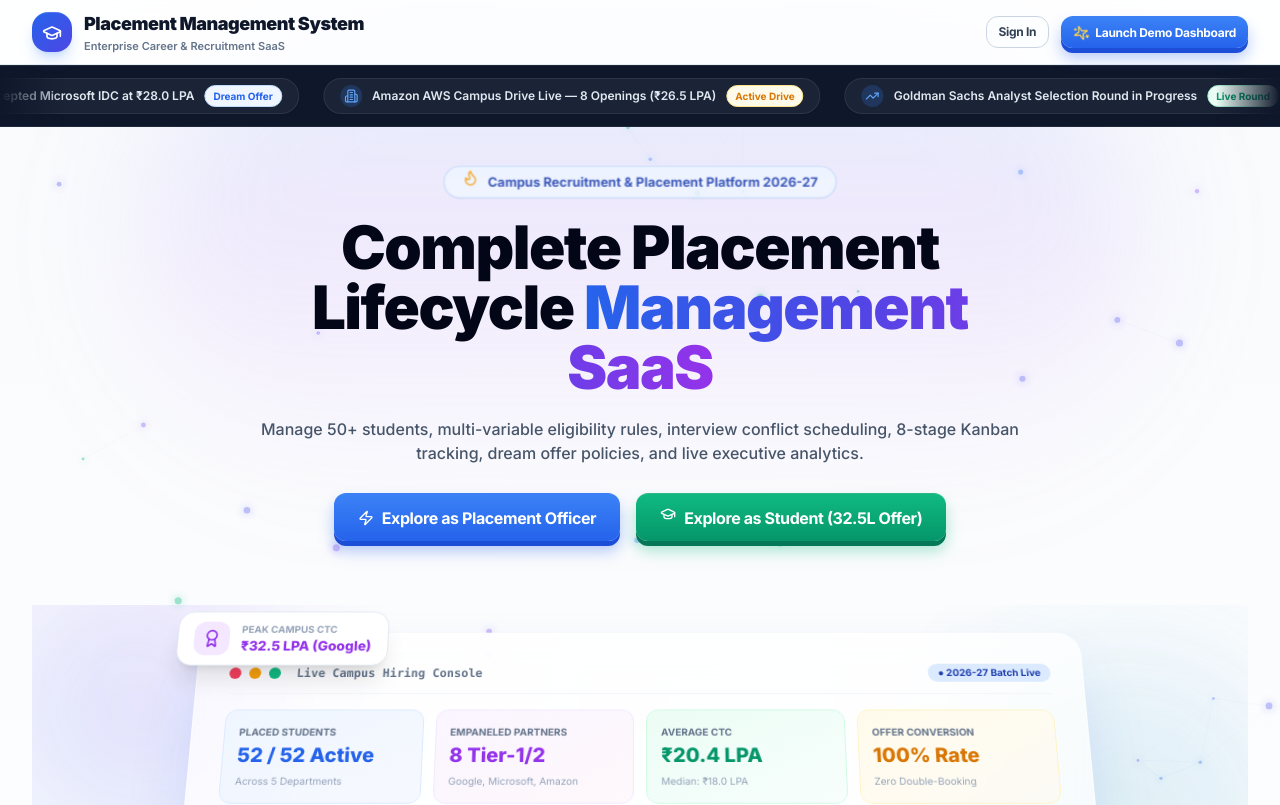
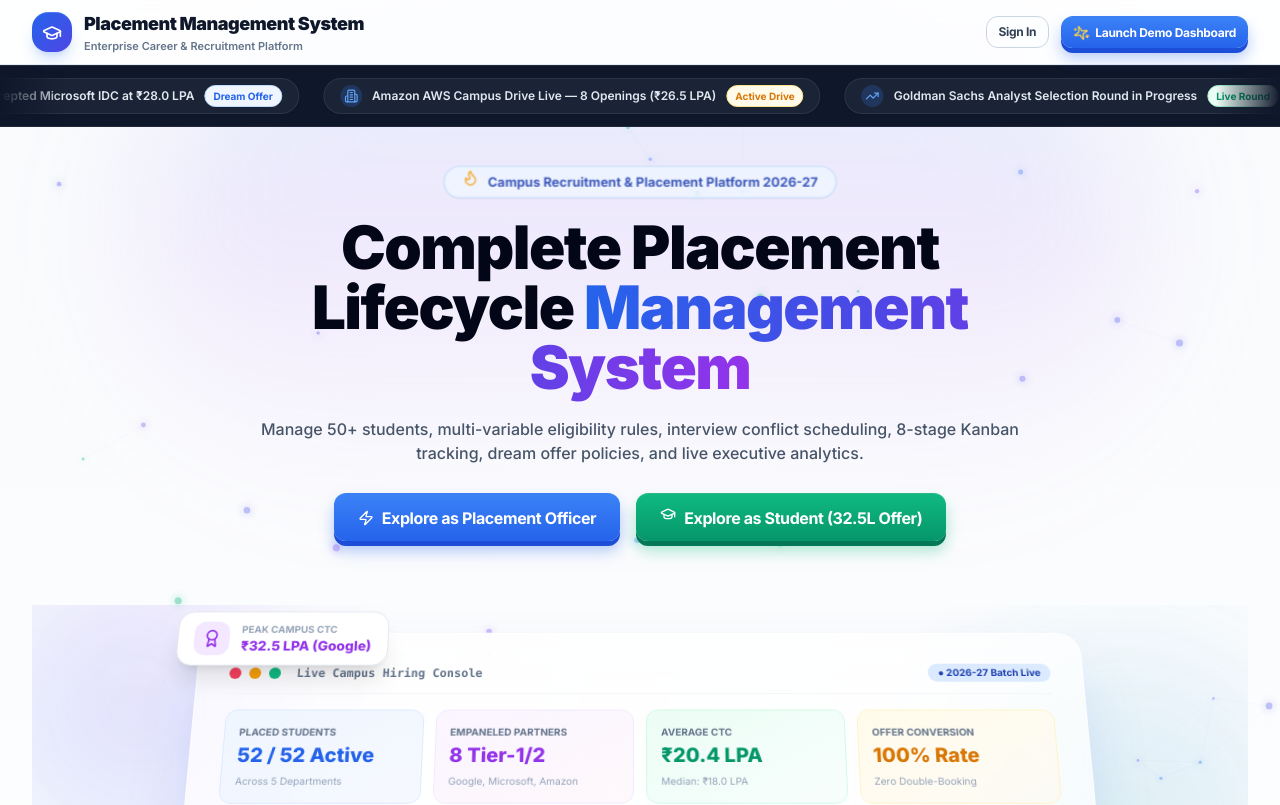
Before and after one commit to kmahadevaprasad41-ui/placement-management-system, a Next.js app: page / in a window 1280 px wide. Shown: the top 805 px of the page. Built offline with nearby package versions, Linux system fonts and the light colour scheme.

Commit message:
Update title: Remove SaaS and replace with Management System across portal

```diff
--- a/src/app/layout.tsx
+++ b/src/app/layout.tsx
@@ -9,7 +9,7 @@ const inter = Inter({
 });
 
 export const metadata: Metadata = {
-  title: "Placement Management System | Campus SaaS",
+  title: "Placement Management System | Campus Portal",
   description: "Enterprise campus recruitment, eligibility evaluation, and offer management platform.",
 };
 
--- a/src/app/page.tsx
+++ b/src/app/page.tsx
@@ -145,7 +145,7 @@ export default function LandingPage() {
                 <span className="inline-block w-2 h-2 rounded-full bg-emerald-500 animate-ping" />
               </h1>
               <p className="text-[11px] text-slate-500 dark:text-slate-400 font-semibold">
-                Enterprise Career & Recruitment SaaS
+                Enterprise Career & Recruitment Platform
               </p>
             </div>
           </div>
@@ -184,7 +184,7 @@ export default function LandingPage() {
           <h2 className="text-4xl sm:text-5xl lg:text-6xl font-black tracking-tight text-slate-950 dark:text-white leading-[1.1]">
             Complete Placement Lifecycle{" "}
             <span className="bg-gradient-to-r from-blue-600 via-indigo-600 to-purple-600 bg-clip-text text-transparent">
-              Management SaaS
+              Management System
             </span>
           </h2>
 
--- a/src/components/layout/sidebar.tsx
+++ b/src/components/layout/sidebar.tsx
@@ -183,7 +183,7 @@ export function Sidebar({ user, isOpen, onClose }: SidebarProps) {
                 Placement Portal
               </h1>
               <p className="text-[10px] text-blue-600 font-bold uppercase tracking-wider">
-                Enterprise SaaS
+                Enterprise Portal
               </p>
             </div>
           </div>
```
